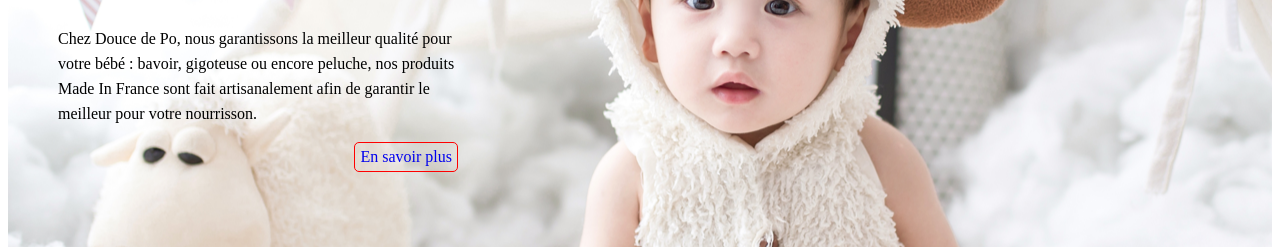
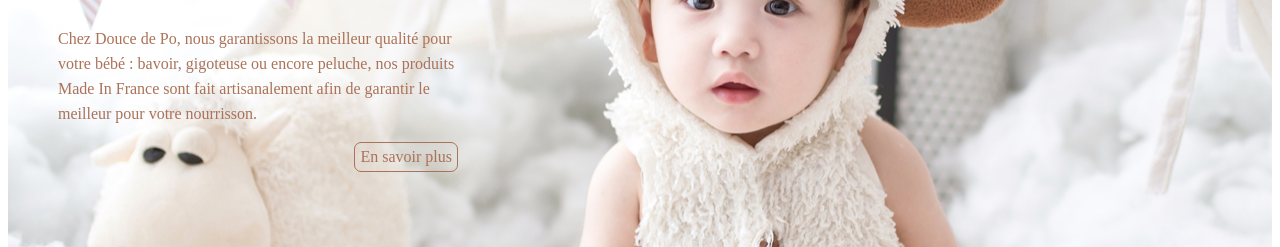
Before and after one commit to Luciezac/semaine-intensive, a plain HTML site: page index.html in a window 1280 px wide. Shown: the part 553-800 px from the top of the page. Drawn offline with Linux system fonts and the light colour scheme.

Commit message:
nouvelle couleur

```diff
--- a/styles/contactstyle.css
+++ b/styles/contactstyle.css
@@ -51,7 +51,6 @@ FORMULAIRE
 .test div {
   width: 50%;
   margin-top: 20px;
-
 }
 
 .formulaire h3 {
@@ -62,7 +61,8 @@ FORMULAIRE
   margin-top: 0;
   padding-bottom: 25px;
   border-bottom: 1px solid grey;
-  font-size: 16px;
+  font-size: 25px;
+  color: #AA7258;
 }
 
 .formulaire p {
--- a/styles/style.css
+++ b/styles/style.css
@@ -107,13 +107,15 @@ section .intro h2{
 }
 section .intro p{
   line-height: 25px;
+  color: #AA7258;
 }
 section .intro a{
   text-decoration: none;
   float: right;
-  border: 1px solid red;
-  border-radius: 5px;
+  border: 1px solid #AA7258;
+  border-radius: 7px;
   padding: 5px;
+  color: #AA7258;
 }
 section .intro_2{
   display: flex;
```
Also changed, not shown: blog/contact.html (+1 -1 lines).
